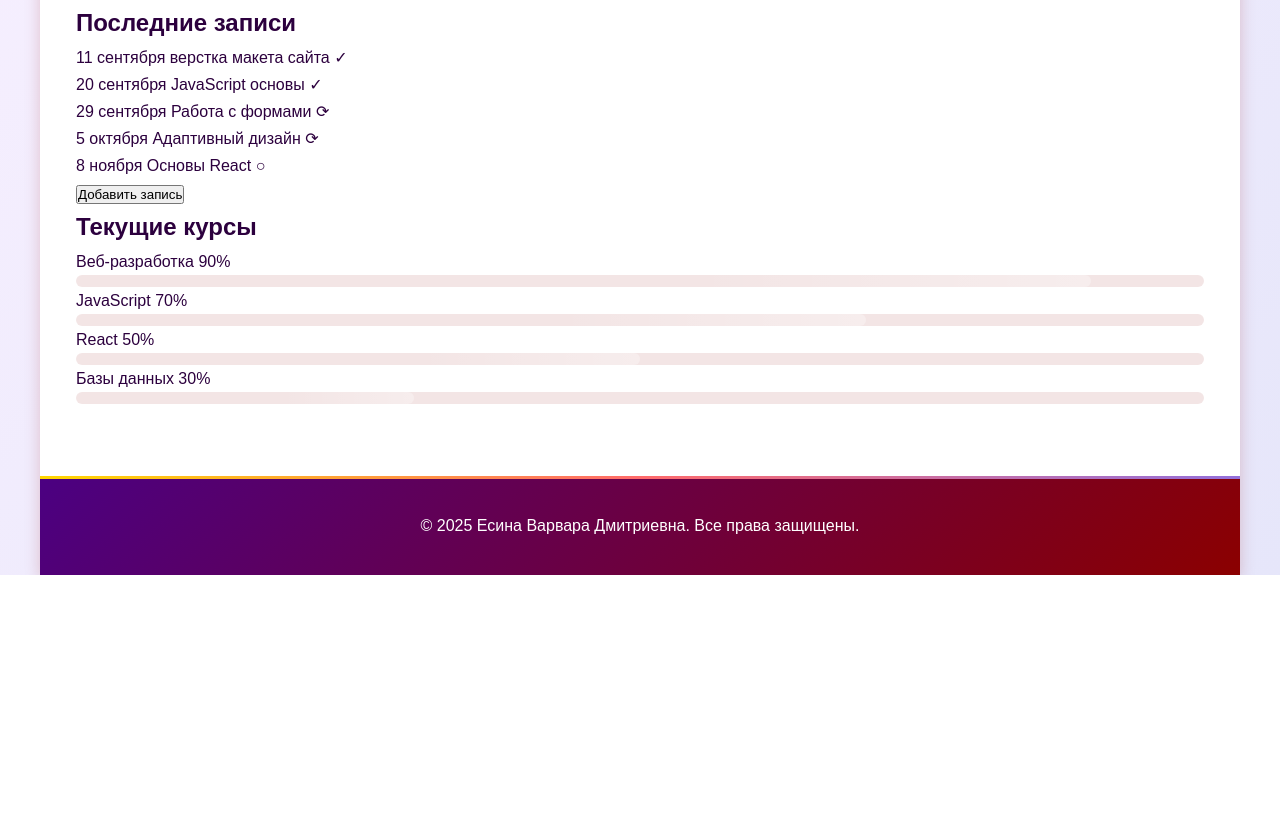
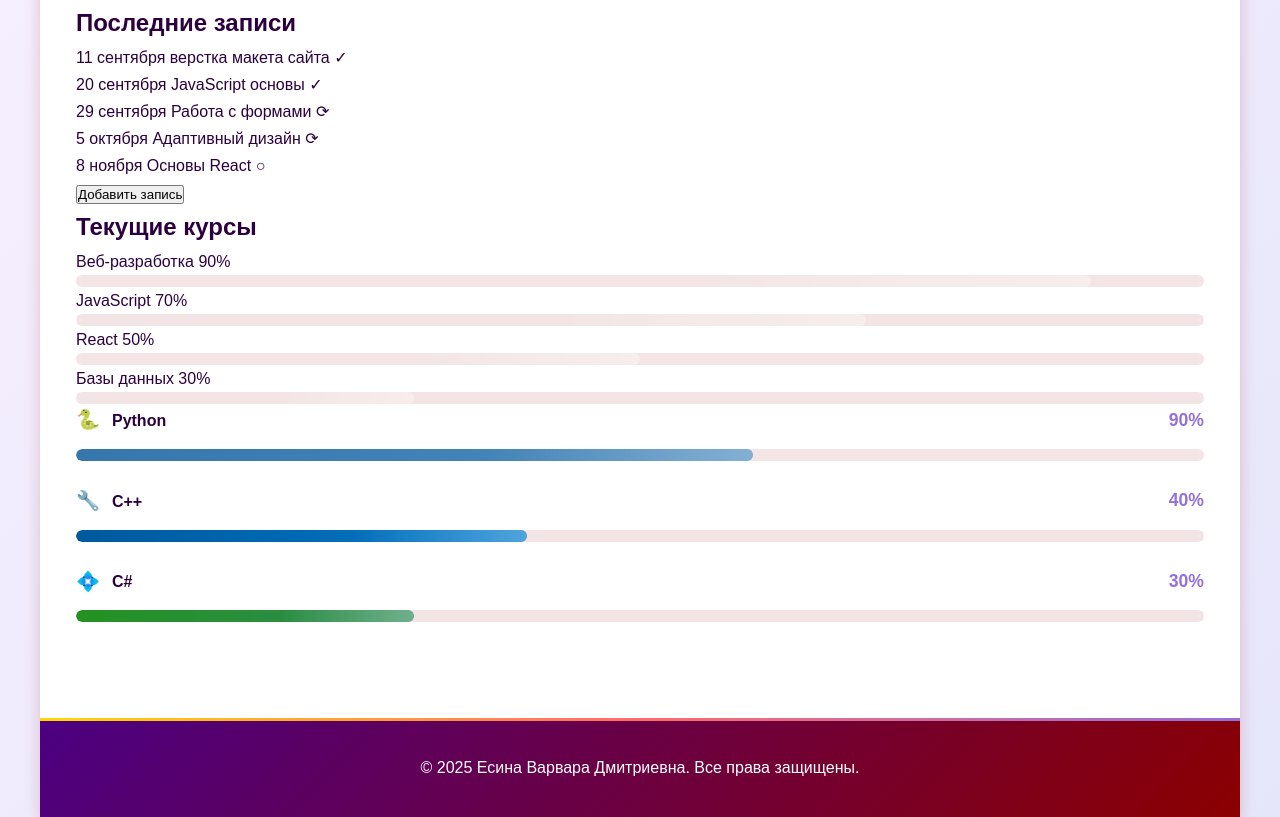
Before and after one commit to ba0baber/base-project, a plain HTML site: page pages/diary.html in a window 1280 px wide. Shown: the part 397-1214 px from the top of the page. Before the commit the page ends 972 px from the top, so only its background shows below. Drawn offline with Linux system fonts and the light colour scheme; files that its build step writes are made by us from their sources; a script that the page names is missing.

Commit message:
обновлена инфа на главной странице и на странице дневник

```diff
--- a/pages/diary.html
+++ b/pages/diary.html
@@ -119,6 +119,44 @@
                         <div class="skill-bar">
                             <div class="skill-progress" style="width: 30%"></div>
                         </div>
+                    <div class="skill-item skill-python">
+                    <div class="skill-header">
+                        <span class="skill-name">
+                            <span class="skill-icon">🐍</span>
+                            Python
+                        </span>
+                        <span class="skill-percent">90%</span>
+                    </div>
+                    <div class="skill-bar">
+                        <div class="skill-progress" style="width: 60%"></div>
+                    </div>
+                </div>
+
+                <div class="skill-item skill-cpp">
+                    <div class="skill-header">
+                        <span class="skill-name">
+                            <span class="skill-icon">🔧</span>
+                            C++
+                        </span>
+                        <span class="skill-percent">40%</span>
+                    </div>
+                    <div class="skill-bar">
+                        <div class="skill-progress" style="width: 40%"></div>
+                    </div>
+                </div>
+
+                <div class="skill-item skill-csharp">
+                    <div class="skill-header">
+                        <span class="skill-name">
+                            <span class="skill-icon">💠</span>
+                            C#
+                        </span>
+                        <span class="skill-percent">30%</span>
+                    </div>
+                    <div class="skill-bar">
+                        <div class="skill-progress" style="width: 30%"></div>
+                    </div>
+                </div>
                     </div>
                 </div>
             </div>
```
Also changed, not shown: index.html (+7 -7 lines).
